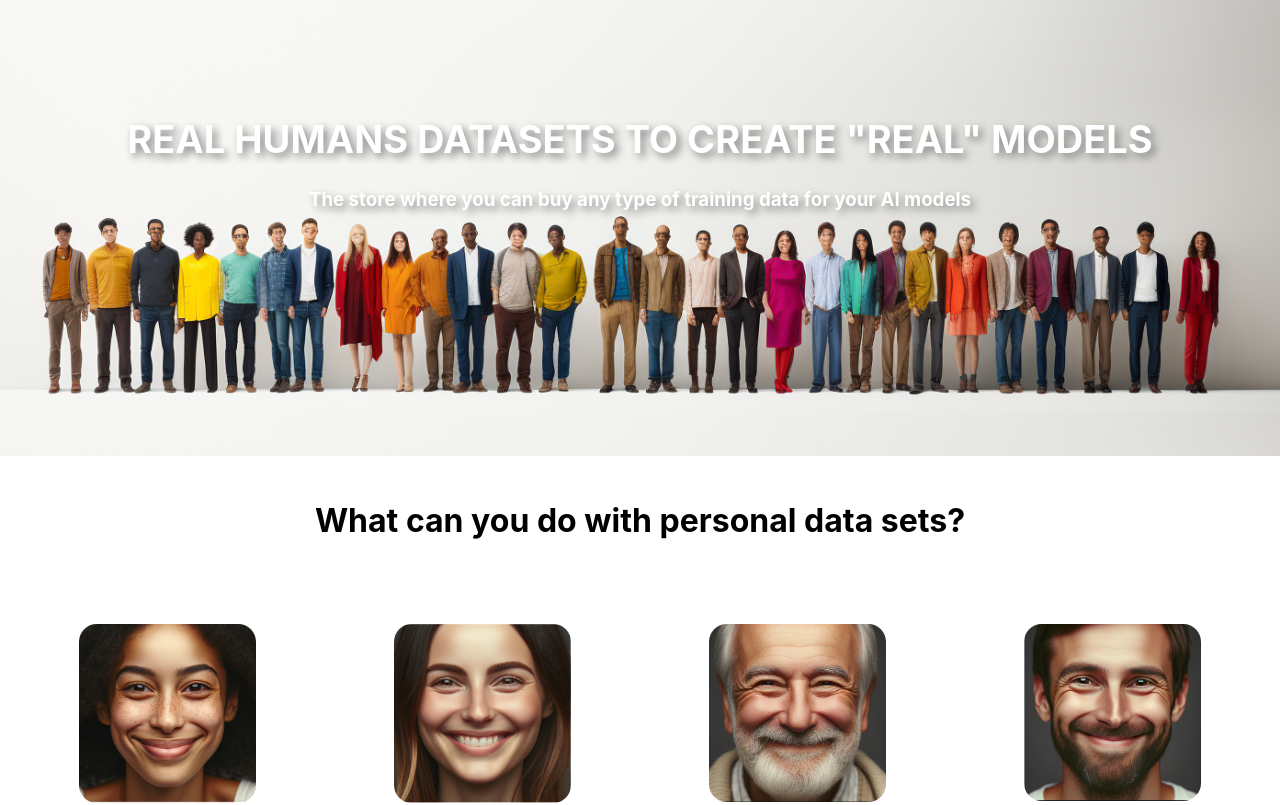
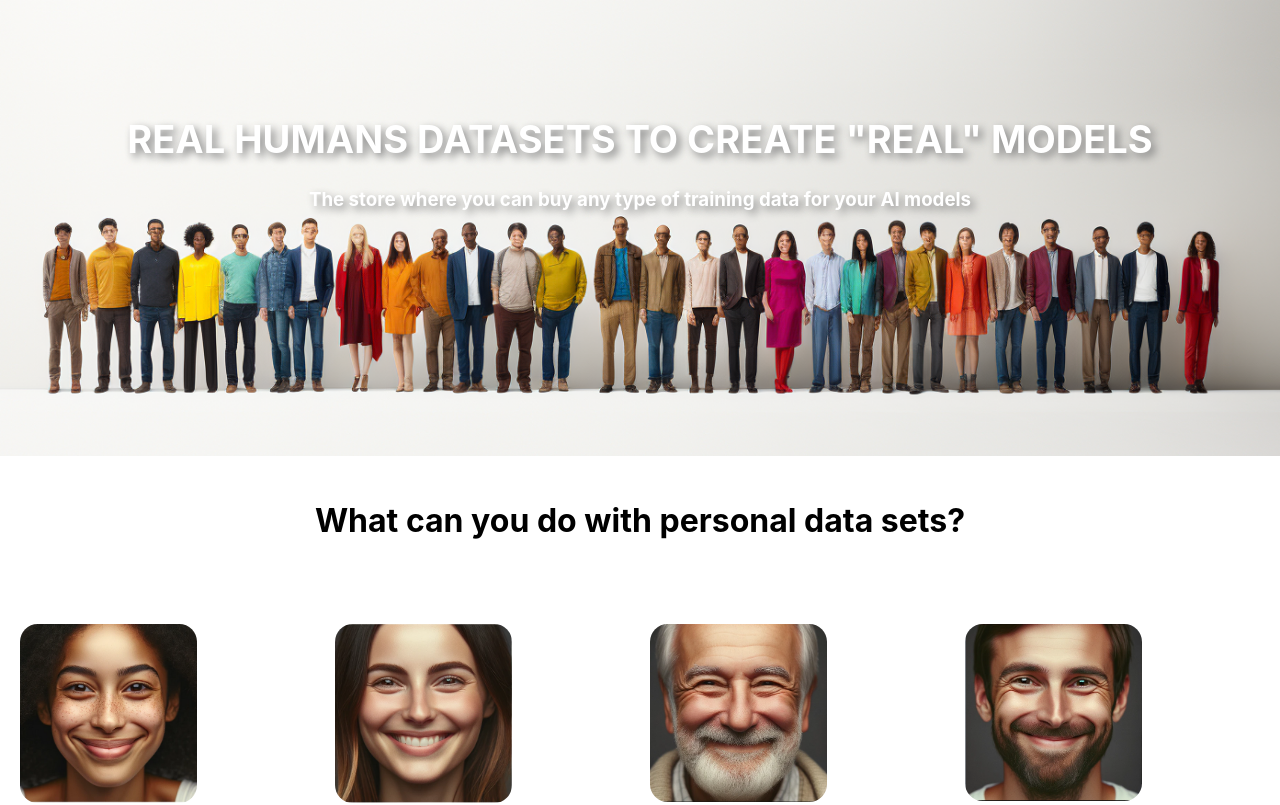
Before and after one commit to simonnilsson90/EksjoSot_Frontend, a React (Create React App) app: page / in a window 1280 px wide. Shown: the top 805 px of the page. Built offline with nearby package versions, Linux system fonts and the light colour scheme.

Commit message:
Add routing in App.js

```diff
--- a/package.json
+++ b/package.json
@@ -34,5 +34,8 @@
       "last 1 firefox version",
       "last 1 safari version"
     ]
+  },
+  "devDependencies": {
+    "react-router-dom": "^6.22.3"
   }
 }
--- a/src/App.js
+++ b/src/App.js
@@ -1,13 +1,19 @@
 import React from 'react';
 import HomePage from "./views/HomePage";
+import MarketPage from "./views/MarketPage";
 import './App.css';
+import {BrowserRouter, Route, Routes} from "react-router-dom";
 
 
 function App() {
     return (
-        <div className="App">
-            <HomePage/>
-        </div>
+        <BrowserRouter>
+            {/*/* Add navBar here */}
+            <Routes>
+                <Route path="/" element={<HomePage/>}/>
+                <Route path="market" element={<MarketPage/>}/>
+            </Routes>
+        </BrowserRouter>
     );
 }
 
```
Also changed, not shown: 1 other file (tests, documents, lock files or other folders).
